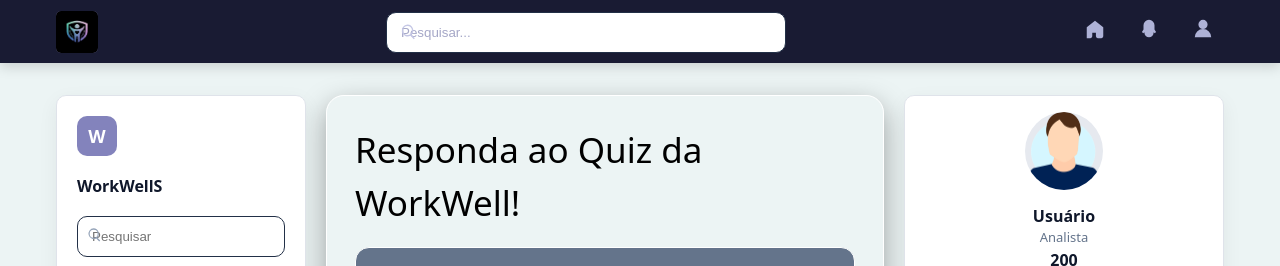
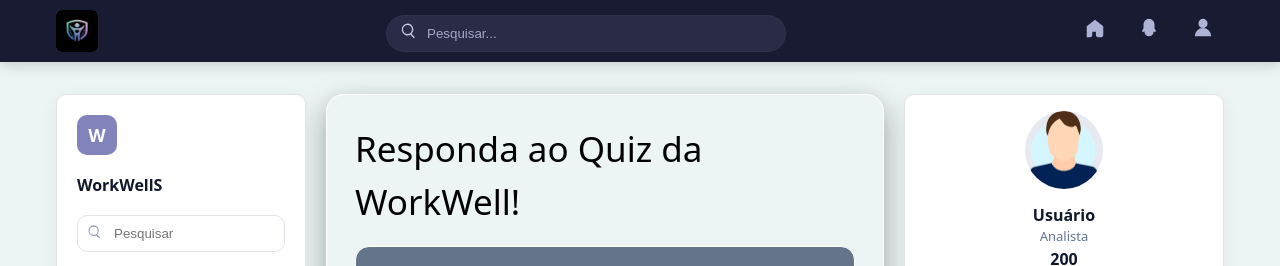
Before and after one commit to 1ESPA-VinhariaMerlot/GS-front-webdev, a plain HTML site: page src/pages/quiz.html in a window 1280 px wide. Shown: the top 266 px of the page. Drawn offline with Linux system fonts and the light colour scheme.

Commit message:
Corrigindo erros

```diff
--- a/src/css/quiz.css
+++ b/src/css/quiz.css
@@ -150,7 +150,6 @@
 
 
 textarea,
-input[type="text"],
 input[type="email"],
 input[type="tel"] {
   width: 100%;
```
